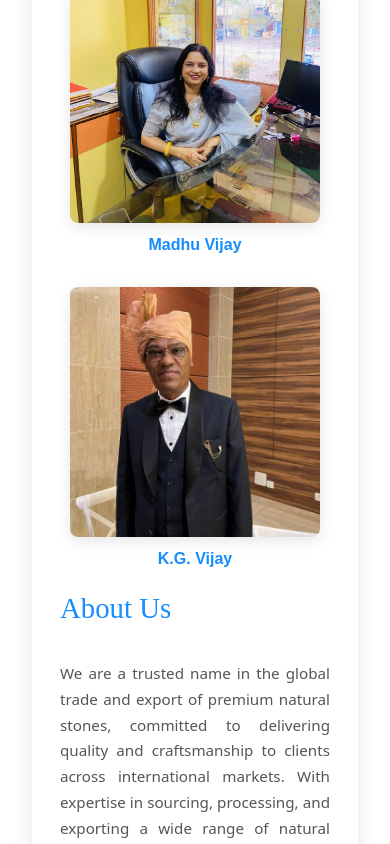
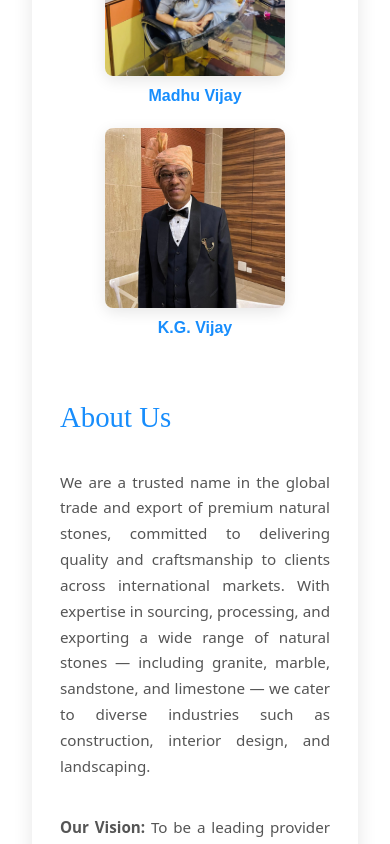
Before and after one commit to Snevj/Shree-Daulat, a React (Create React App) app in the folder frontend/: page / in a window 390 px wide. Shown: the part 680-1524 px from the top of the page. Built offline with nearby package versions, Linux system fonts and the light colour scheme.

Commit message:
Finalised the about section

```diff
--- a/frontend/src/App.js
+++ b/frontend/src/App.js
@@ -21,6 +21,7 @@ function App() {
       </div>
       <div className="footer mb-3 ms-3">
         <h4 className="text-center">For contacting, dial +91 8764019044</h4>
+        <h5 className="text-center">or email us at madhuvijay2969@gmail.com</h5>
       </div>
       <ScrollToTop smooth />
     </>
--- a/frontend/src/pages/About/about.css
+++ b/frontend/src/pages/About/about.css
@@ -19,13 +19,27 @@
     }
 }
 
+/* Row container for side-by-side layout */
+.row {
+    display: flex;
+    flex-wrap: wrap;
+    align-items: flex-start;
+    gap: 20px;
+}
+
+/* Column styles for side-by-side layout */
+.col-md-6 {
+    flex: 1;
+    min-width: 300px;
+}
+
 .about-img {
     position: relative;
     display: flex;
     flex-direction: column;
-    gap: 30px;
+    gap: 20px;
     align-items: center;
-    margin-left: 30px;
+    justify-content: flex-start;
 }
 
 .image-container {
@@ -46,7 +60,7 @@
     box-shadow: rgba(0, 0, 0, 0.1) 0px 4px 15px;
     transition: all 0.3s ease;
     display: block;
-    margin-bottom: 10px;
+    margin-bottom: 8px;
 }
 
 .about-img img:hover {
@@ -64,7 +78,7 @@
 
 .about-content {
     display: flex;
-    justify-content: center;
+    justify-content: flex-start;
     align-items: flex-start;
     flex-direction: column;
     padding: 20px;
@@ -83,7 +97,7 @@
 
 .about-content > p {
     text-align: justify;
-    padding: 20px;
+    padding: 0;
     line-height: 1.7;
     font-size: 1rem;
     color: #555;
@@ -102,11 +116,11 @@
     transition: color 0.2s ease;
 }
 
-.about-content p:nth-child(3) { animation-delay: 0.8s; }
-.about-content p:nth-child(4) { animation-delay: 0.9s; }
-.about-content p:nth-child(5) { animation-delay: 1.0s; }
-.about-content p:nth-child(6) { animation-delay: 1.1s; }
-.about-content p:nth-child(7) { animation-delay: 1.2s; }
+.about-content p:nth-child(2) { animation-delay: 0.8s; }
+.about-content p:nth-child(3) { animation-delay: 0.9s; }
+.about-content p:nth-child(4) { animation-delay: 1.0s; }
+.about-content p:nth-child(5) { animation-delay: 1.1s; }
+.about-content p:nth-child(6) { animation-delay: 1.2s; }
 
 /* Responsive design */
 @media (max-width: 768px) {
@@ -116,20 +130,25 @@
         padding: 20px;
     }
 
+    .row {
+        flex-direction: column;
+    }
+
+    .col-md-6 {
+        min-width: unset;
+        margin-bottom: 20px;
+    }
+
     .about-content h1 {
         font-size: 1.8rem;
         text-align: center;
     }
 
     .about-img img {
-        max-width: 250px;
+        max-width: 180px;
     }
 
     .about-content p {
         font-size: 0.95rem;
     }
-
-    .about-img {
-        margin-left: 0;
-    }
 }
```
Also changed, not shown: frontend/src/assets/images/Untitled design (2).jpg (deleted).
